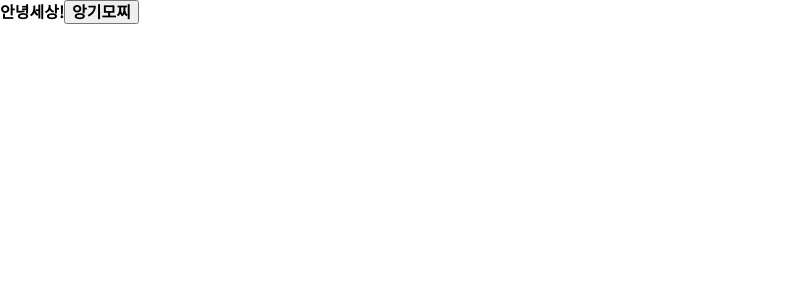
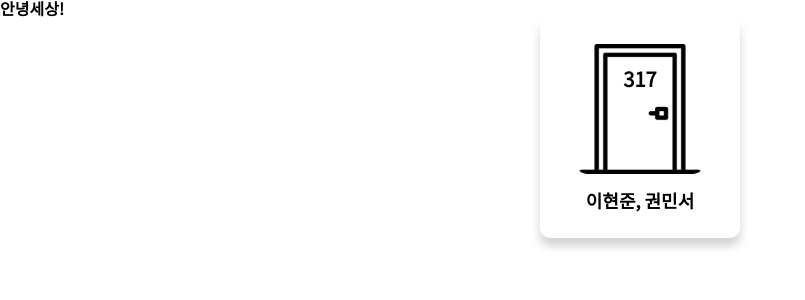
Before and after one commit to BSM-DoorLock/BSM-DoorLock-Frontend, a Next.js app: page / in a window 1280 px wide. Shown: the top 300 px of the page, without its empty margins (0-805 px from the left). Built offline with nearby package versions, Linux system fonts and the light colour scheme.

Commit message:
ADD :: 방 정보 컴포넌트 추가

```diff
--- /dev/null
+++ b/components/room/Room.style.tsx
@@ -0,0 +1,35 @@
+import styled from "styled-components";
+
+export const RoomContainer = styled.div`
+    width: 200px;
+    height: 220px;
+    margin: 0 auto;
+    box-shadow: 0 8px 10px lightgray;
+    display: flex;
+    flex-direction: column;
+    justify-content: center;
+    align-items: center;
+    /* border-bottom-left-radius: 10px;
+    border-bottom-right-radius: 10px; */
+    border-radius: 10px;
+
+    .owners{
+        margin-top: 15px;
+        font-size: 18px;
+    }
+
+    &:active{
+        background-color: #e6e6e6;
+    }
+`
+
+export const RoomInfo = styled.div`
+    position: relative;
+    span{
+        position: absolute;
+        top: 25px;
+        left: 50%;
+        transform: translate(-50%);
+        font-size: 20px;
+    }
+`
--- /dev/null
+++ b/components/room/Room.tsx
@@ -0,0 +1,15 @@
+import Image from "next/image"
+import * as S from './Room.style'
+import { RoomPropsType } from "./types"
+
+export default function Room({ number, name1, name2 }: RoomPropsType){
+    return(
+        <S.RoomContainer>
+            <S.RoomInfo>
+                <Image src={"/image/door.svg"} alt="icon" width={130} height={130} />
+                <span>{number}</span>
+            </S.RoomInfo>
+            <span className="owners">{name1}, {name2}</span>
+        </S.RoomContainer>
+    )
+}
--- /dev/null
+++ b/components/room/types.ts
@@ -0,0 +1,5 @@
+export interface RoomPropsType {
+    number: number;
+    name1: string;
+    name2: string;
+}
--- a/pages/index.tsx
+++ b/pages/index.tsx
@@ -2,13 +2,15 @@ import Head from "next/head";
 import Image from "next/image";
 import { alertOpenState } from "../store/AlertOpen";
 import { useRecoilState } from "recoil";
+import Room from "../components/room/Room";
 export default function Home() {
   const [alertOpen, setAlertOpen] = useRecoilState(alertOpenState);
   return (
     <>
       <div>
         안녕세상!
-        <button onClick={() => setAlertOpen((prev) => !prev)}>앙기모찌</button>
+        <Room number={317} name1={"이현준"} name2={"권민서"} />
+        {/* <button onClick={() => setAlertOpen((prev) => !prev)}>앙기모찌</button> */}
       </div>
     </>
   );
```
